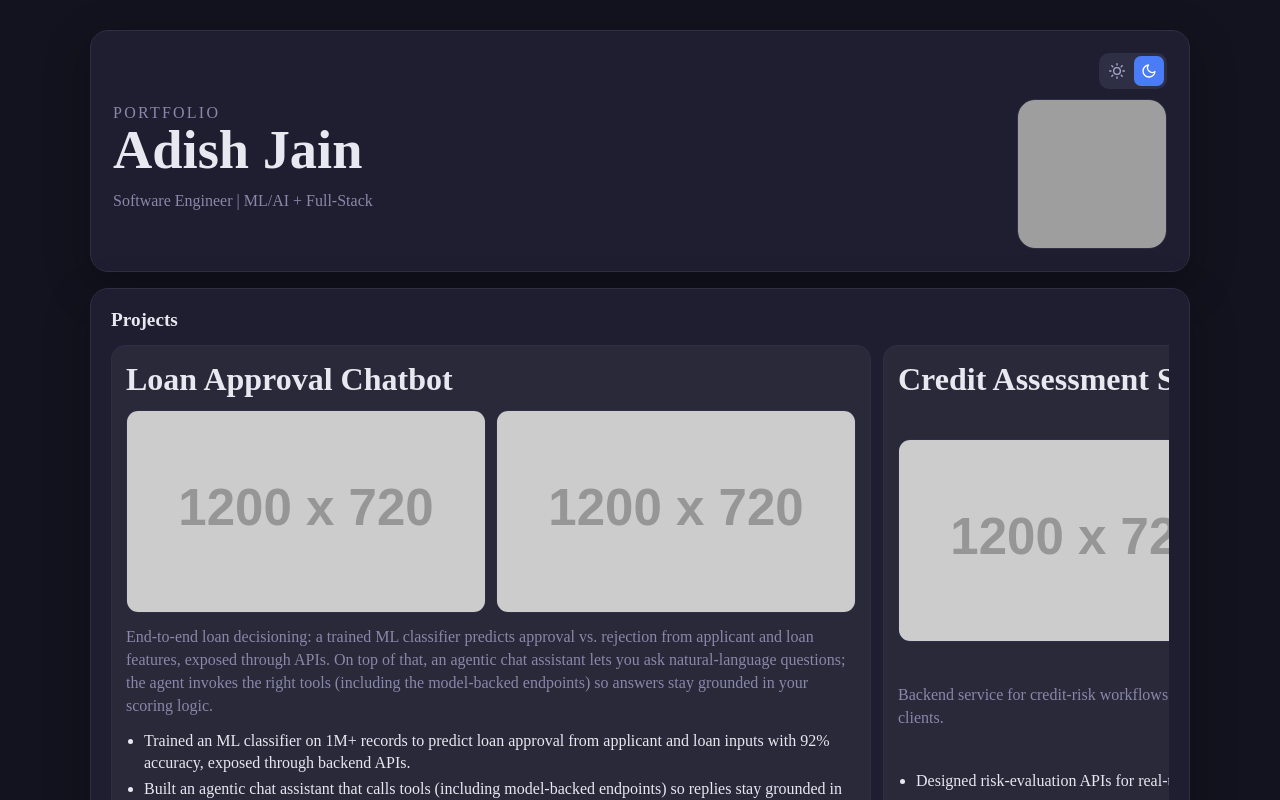
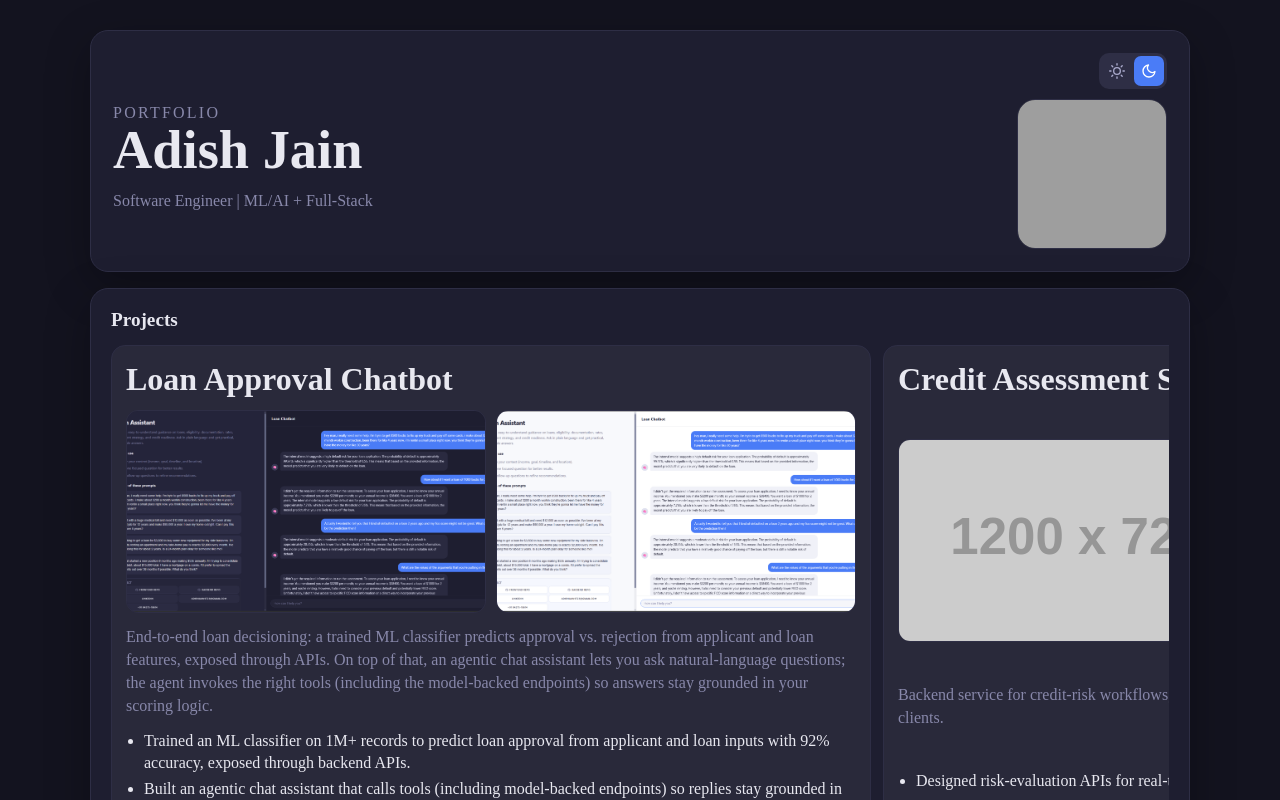
Before and after one commit to adishjain97230/frontendach, a React (Vite) app: page / in a window 1280 px wide. Shown: the top 800 px of the page. Built offline with nearby package versions, Linux system fonts and the light colour scheme; grey boxes are pictures that could not be loaded.

Commit message:
added screenshots

```diff
--- a/src/pages/ProjectsPage.tsx
+++ b/src/pages/ProjectsPage.tsx
@@ -1,5 +1,7 @@
 import { useEffect, useState } from "react";
 import { Link, useNavigate } from "react-router-dom";
+import loanChatbotDark from "../assets/loanChatbotDark.png";
+import loanChatbotLight from "../assets/loanChatbotLight.png";
 import "./ProjectsPage.css";
 
 const PROFILE = {
@@ -19,10 +21,7 @@ const PROJECTS = [
       "Deployed the backend on AWS EC2 with nginx as a reverse proxy and Docker for containerization.",
       "Shipped a React/TypeScript UI with dark/light themes and solid UX for loading, errors, and follow-up prompts.",
     ],
-    screenshots: [
-      "https://placehold.co/1200x720/0f1220/cdd6ff?text=Loan+Chatbot+UI",
-      "https://placehold.co/1200x720/131a2f/d6e2ff?text=Loan+Chatbot+Conversation",
-    ],
+    screenshots: [loanChatbotDark, loanChatbotLight],
     stack: [
       "LangChain",
       "LangGraph",
```
